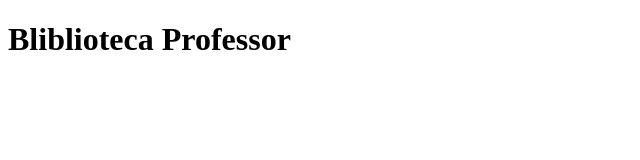
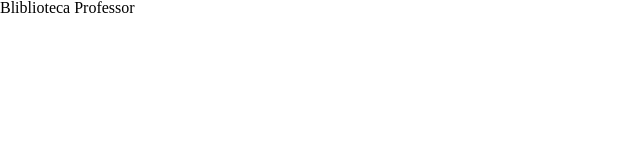
Before and after one commit to ricardoveiga18/ricardo2c2t, a plain HTML site: page index.html in a window 1280 px wide. Shown: the whole page, without its empty margins (0-640 px from the left). Drawn offline with Linux system fonts and the light colour scheme.

Commit message:
Add files via upload

```diff
--- a/index.html
+++ b/index.html
@@ -4,6 +4,8 @@
     <meta charset="UTF-8">
     <meta name="viewport" content="width=device-width, initial-scale=1.0">
     <title>Document</title>
+    <link rel="stylesheet" href="reset.css">
+    <link rel="stylesheet" href="styles.css">
 </head>
 <body>
     <h1>Bliblioteca Professor</h1>
```
